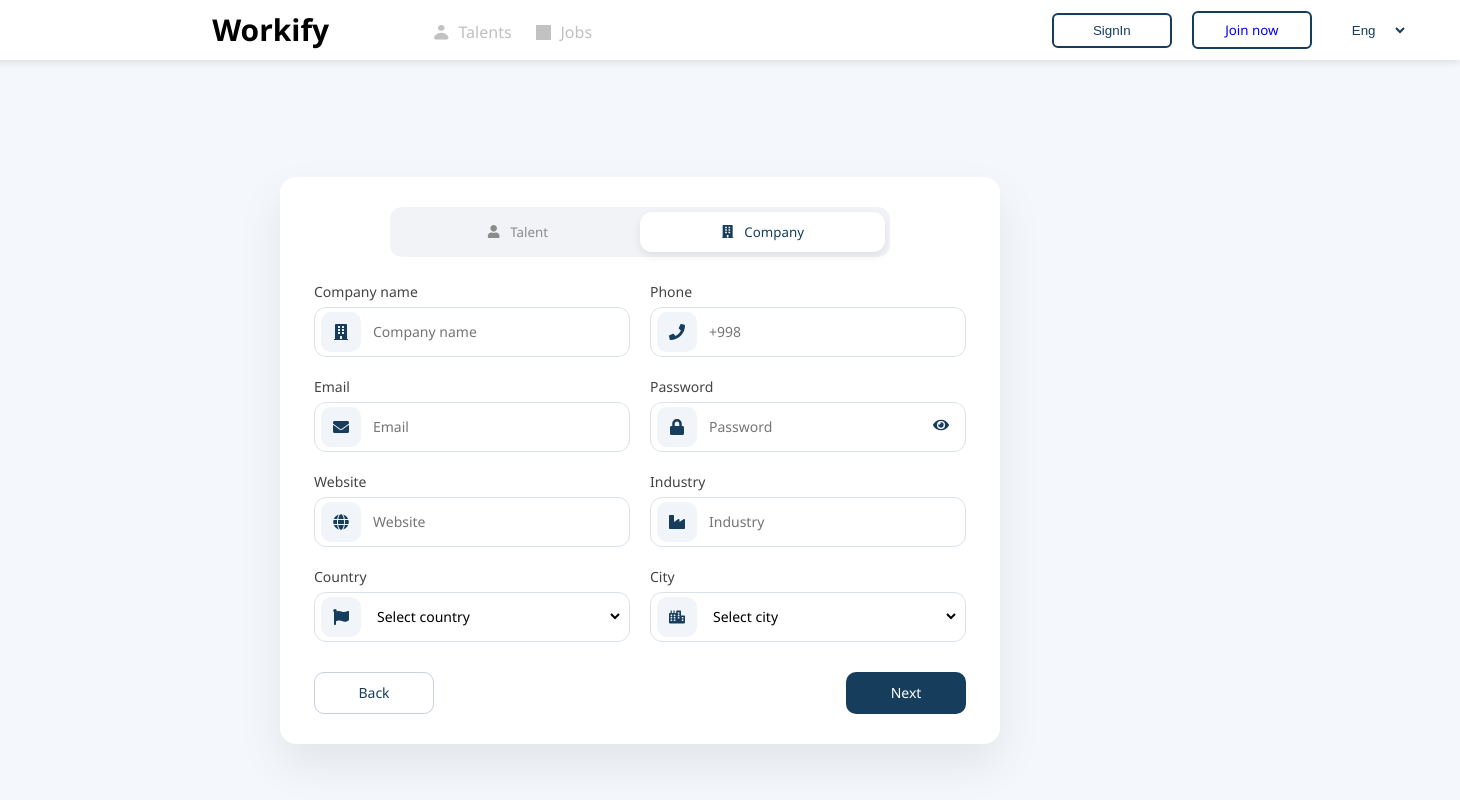
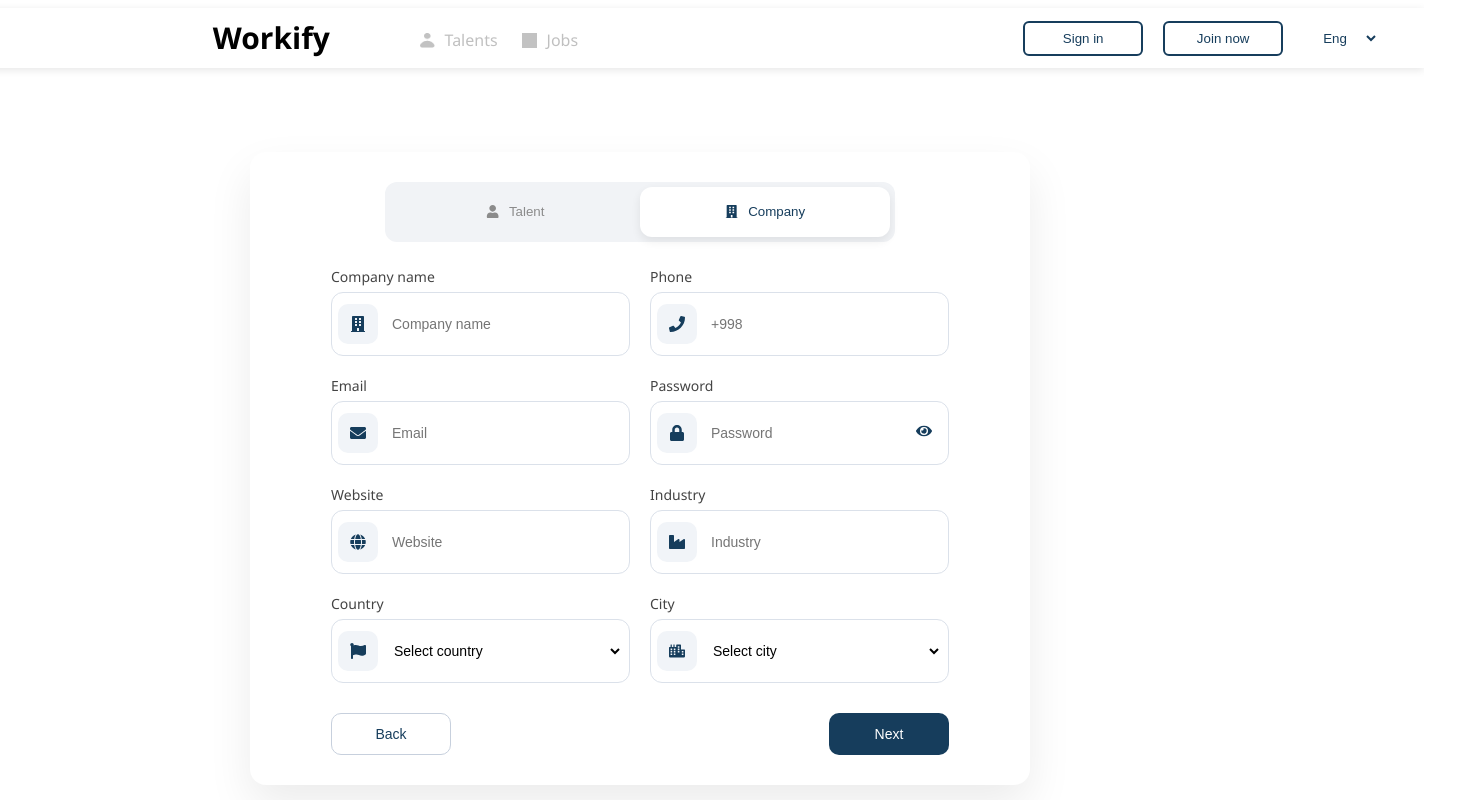
Before and after one commit to umidbek05/workify, a React (Vite) app: page /signup in a window 1280 px wide. Shown: the top 800 px of the page, 1460 px wide, since content can reach past the window. Built offline with nearby package versions, Linux system fonts and the light colour scheme.

Commit message:
last reset

```diff
--- a/src/Components/Footer/footer.css
+++ b/src/Components/Footer/footer.css
@@ -23,14 +23,15 @@
   color: white;
   font-size: 14px;
 }
-.footer-logo button{
+.footer-logo button {
   width: 170px;
   position: absolute;
   height: 35px;
   border-radius: 8px;
+  border: none;
 }
 
-.footer-logo button a{
+.footer-logo button a {
   width: 130px;
   height: 30px;
   border-radius: 10px;
@@ -38,9 +39,6 @@
   color: black;
   font-size: 15px;
 }
-
-
-
 
 .footer-links {
   display: flex;
@@ -60,7 +58,7 @@
   margin: 0;
 }
 
-.link-column a{
+.link-column a {
   margin-bottom: 12px;
   color: white;
   font-size: 14px;
@@ -73,13 +71,11 @@
   color: white;
 }
 
-
-
 .footer-bottom p {
   margin: 0;
 }
 
-.foot{
+.foot {
   max-width: 1200px;
   margin: 0 auto;
   padding: 20px 20px 0;
@@ -90,7 +86,7 @@
   justify-content: space-between;
 }
 
-.img img{
+.img img {
   margin-right: 20px;
 }
 
--- a/src/Components/Header/header.css
+++ b/src/Components/Header/header.css
@@ -1,21 +1,16 @@
-
-
-
-
-.header {
-  width: 1500px;
+header {
+  width: 1456px;
   height: 60px;
   display: flex;
   align-items: center;
   justify-content: space-around;
   background-color: white;
   color: black;
-  box-shadow: 0 2px 8px rgba(0,0,0,0.1);
+  box-shadow: 0 2px 8px rgba(0, 0, 0, 0.1);
   position: sticky;
-
   margin-left: -40px;
 }
-.head a{
+.head a {
   text-decoration: none;
   width: 105px;
   height: 38px;
@@ -28,14 +23,10 @@
   color: black;
 }
 
-
-
-
-
 .header1 {
   display: flex;
   align-items: center;
-  gap:10px;
+  gap: 10px;
   margin-right: 300px;
 }
 
@@ -58,7 +49,6 @@
   margin-top: 5px;
 }
 
-
 .header2 select {
   background-color: white;
   color: rgb(22, 61, 92, 1);
@@ -71,7 +61,6 @@
 }
 
 .header2 button {
-
   background-color: white;
   color: rgb(22, 61, 92, 1);
   border: none;
@@ -85,13 +74,6 @@
   width: 120px;
 }
 
-.header2 .linkk{
-  text-decoration: none;
-}
-
-.header2 .linkk:hover{
-   color: white;
-}
 .header2 button:hover {
   background-color: rgb(22, 61, 92, 1);
   color: white;
@@ -107,7 +89,7 @@
   background-color: rgb(22, 61, 92, 1);
   color: white;
 }
-.header2 select :hover{
+.header2 select :hover {
   background-color: rgb(22, 61, 92, 1);
   color: white;
 }
--- a/src/Components/Header/header.jsx
+++ b/src/Components/Header/header.jsx
@@ -1,19 +1,20 @@
-import { Link } from "react-router-dom";
+import { Link, useNavigate } from "react-router-dom";
 import { useState } from "react";
 import "../Header/header.css";
-import "../../Components/Header/header"
+import "../../Components/Header/header";
 import Vector from "../../assets/Vector.png";
 import Base from "../../assets/Base.png";
 
 export default function Header() {
   const [language, setLanguage] = useState("EN");
+  const navigate = useNavigate();
 
   const handleLanguageChange = (e) => {
     setLanguage(e.target.value);
   };
 
   return (
-      <div className="header">
+    <header>
       <div className="head">
         <Link to="/">Workify</Link>
       </div>
@@ -24,21 +25,21 @@
         <Link to="/jobs">Jobs</Link>
       </div>
       <div className="header2">
-          <button>SignIn</button>
-          <button><Link to="/signup" className="linkk">Join now</Link></button>
+        <button>Sign in</button>
+        <button
+          onClick={() => {
+            navigate("/signup");
+          }}
+        >
+          Join now
+        </button>
 
-          <select
-            value={language}
-            onChange={handleLanguageChange}
-          >
+        <select value={language} onChange={handleLanguageChange}>
           <option value="EN">Eng</option>
           <option value="Ru">Rus</option>
           <option value="UZ">Uzb</option>
         </select>
       </div>
-      </div>
-
-
-
+    </header>
   );
 }
--- a/src/pages/signup/Signup.css
+++ b/src/pages/signup/Signup.css
@@ -1,14 +1,3 @@
-* {
-  margin: 0;
-  padding: 0;
-  box-sizing: border-box;
-  font-family: "Segoe UI", sans-serif;
-}
-
-body {
-  background: #f4f7fb;
-}
-
 .signup-container {
   min-height: 100vh;
   display: flex;
@@ -54,7 +43,7 @@
 
 .tab.active {
   background: #fff;
-  color: #163D5C;
+  color: #163d5c;
   box-shadow: 0 4px 10px rgba(0, 0, 0, 0.08);
 }
 
@@ -102,7 +91,7 @@
 }
 
 .icon svg {
-  color: #163D5C;
+  color: #163d5c;
   font-size: 16px;
 }
 
@@ -123,7 +112,7 @@
 }
 
 .eye svg {
-  color: #163D5C;
+  color: #163d5c;
 }
 
 /* buttons */
@@ -145,12 +134,12 @@
 .btn.back {
   border: 1px solid #c7d0dd;
   background: #fff;
-  color: #163D5C;
+  color: #163d5c;
 }
 
 .btn.next {
   border: none;
-  background: #163D5C;
+  background: #163d5c;
   color: #fff;
 }
 
```
Also changed, not shown: src/pages/login/Login.jsx (added, +11 -0 lines), src/pages/login/Login.css (added), 1 other file (tests, documents, lock files or other folders). Lines whose indentation alone changed are shown as unchanged.
